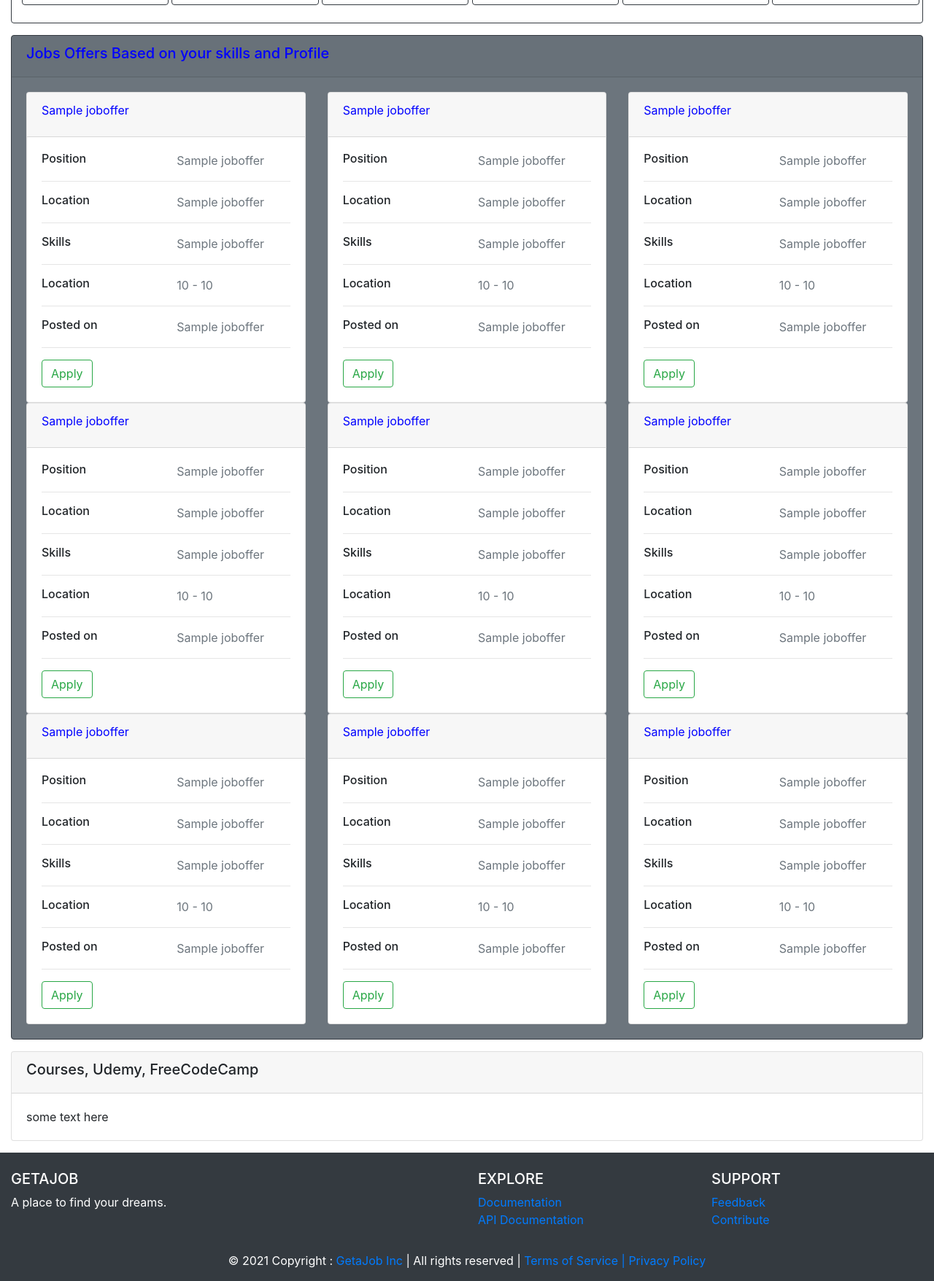
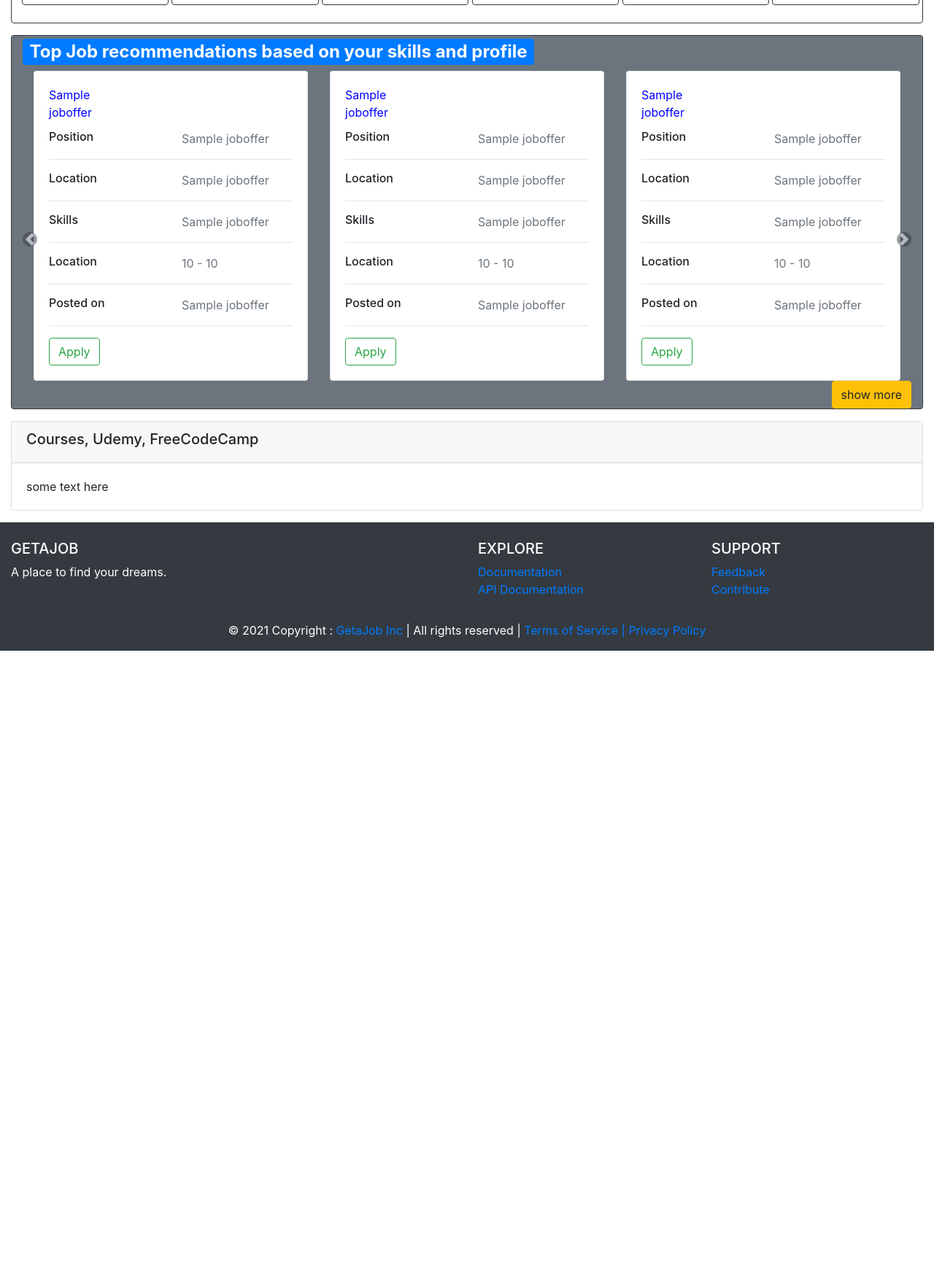
Before and after one commit to smartinternz02/SPS-9770-Skill-Job-Recommender-, a Flask app: template templates/main.html in a window 1280 px wide. Shown: the part 469-2225 px from the top of the page at 73% size. After the commit the page ends 1361 px from the top, so only its background shows below. Run offline with Flask 2, Linux system fonts and the light colour scheme; the template is opened without the code that fills it: most values are stand-ins (such as "Sample title", 1, 10 or a date in 2020); parts of the project's set-up code (start-up, migrations or seed data) failed here and were passed over; some libraries are stand-ins or nearby versions.

Commit message:
Add files via upload

```diff
--- a/templates/forgotpass.html
+++ b/templates/forgotpass.html
@@ -17,7 +17,7 @@
               </small></div>
         </div>
         <div class="card-footer"> <button class="btn btn-success" type="submit">Get New Password</button>
-        <a href="{{url_for('loginpage')}}"><button class="btn btn-danger" type="submit">Back to Login</button></a> </div>
+        <a href="{{url_for('loginpage')}}"><button class="btn btn-danger" type="button">Back to Login</button></a> </div>
     </form>
     </div>
     <footer class="page-footer font-small bg-dark text-white pt-4">
--- a/templates/main.html
+++ b/templates/main.html
@@ -8,21 +8,50 @@
 
   <title>GETaJob</title>
   <style>
-    .hero-brand-logo {
-      text-align: center;
-      display: inline-block;
+    * {
+      box-sizing: border-box;
       }
-    .hero-brand-container {
-      padding-top: 140px;
-      padding-bottom: 45px;
+    .row {
+      display: flex;
+      }
+    .column {
+      flex: 14.33%;
+      padding: 5px;
+      }
+            @media (max-width: 768px) {
+          .carousel-inner .carousel-item > div {
+              display: none;
+          }
+          .carousel-inner .carousel-item > div:first-child {
+              display: block;
+          }
+      }
+      .carousel-inner .carousel-item.active,
+      .carousel-inner .carousel-item-next,
+      .carousel-inner .carousel-item-prev {
+          display: flex;
       }
 
-    .hero-brand-container-mobile {
-      display: none;
+      /* display 3 */
+      @media (min-width: 768px) {
+
+          .carousel-inner .carousel-item-right.active,
+          .carousel-inner .carousel-item-next {
+            transform: translateX(33.333%);
+          }
+
+          .carousel-inner .carousel-item-left.active,
+          .carousel-inner .carousel-item-prev {
+            transform: translateX(-33.333%);
+          }
+      }
+
+      .carousel-inner .carousel-item-right,
+      .carousel-inner .carousel-item-left{
+        transform: translateX(0);
       }
   </style>
 </head>
-
 <body>
   <nav class="navbar navbar-expand-lg navbar-dark bg-dark">
     <a class="navbar-brand" href="{{ url_for('home')}}">GETAJOB</a>
@@ -60,26 +89,25 @@
     </div>
   </nav>  <br/>
 
-
   <div class="container-fluid my-3">
+    <!-- Error message displays if msg variable has data in it, notifies of job application and accessing errors -->
     <div class="alert alert-primary" role="alert"{{'hidden' if not msg}}>{{msg if msg}}
       <button type="button" class="close" data-dismiss="alert" aria-label="Close">
         <span aria-hidden="true">&times;</span>
       </button>
     </div>
-
-
+    <!-- Search bar -->
     <div class="card my-3 p-3 border border-dark rounded bg-secondary">
       <h5>Find Your Dream Job, faster.</h5>
       <form name="searchbar" action="/search" method="POST">
         <div class="form-group">
           <div class="row">
             <div class="col-sm-2">
-                <select class="custom-select" name="catgeory">
-                  <option name="catgeory">Category</option>
-                  <option name="catgeory" value="skill">Skill</option>
-                  <option name="catgeory" value="job">Job</option>
-                  <option name="catgeory" value="location">Location</option>
+              <select class="custom-select" name="category">
+                <option name="category">Category</option>
+                <option name="category" value="skill">Skill</option>
+                <option name="category" value="job">Job</option>
+                <option name="category" value="location">Location</option>
               </select>
             </div>
             <div class="col-sm-8">
@@ -92,20 +120,7 @@
         </div>
       </form>
     </div>
-    <style>
-      * {
-        box-sizing: border-box;
-      }
-
-      .row {
-  display: flex;
-}
-
-.column {
-  flex: 14.33%;
-  padding: 5px;
-}
-      </style>
+    <!-- Our employers -->
     <div class="container-fluid border border-dark rounded" >
       <h3>Our Employers</h3>
       <div class="row ">&nbsp;&nbsp;&nbsp;
@@ -132,72 +147,64 @@
         </div> &nbsp;
       </div><br/>
     </div>
-    <div class="card my-3 border border-dark rounded bg-secondary">
-      <div class="card-header">
-        <h5 style="color: blue;">Jobs Offers Based on your skills and Profile</h5>
-      </div>
+    <!-- JOb offer cards displayed with python, the joboffers sent are displyed using a loop -->
+    <div class="container-fluid my-3 border border-dark rounded bg-secondary">
+      <h2><span class="badge badge-primary">Top Job recommendations based on your skills and profile</span></h2>
+      <div class="row mx-auto my-auto">
+          <div id="recipeCarousel" class="carousel slide w-100" data-ride="carousel">
+              <div class="carousel-inner w-100" role="listbox">
+                {% for n in range(1,joboffers[0]+1) %}
+                  <div class="carousel-item {{'active' if n==1}}">
+                      <div class="col-md-4">
+                        <div class="card">
                           <div class="card-body">
                             <div class="row">
-          {% for n in range(1,joboffers[0]+1) %}
                               <div class="col-md-4">
-            <div class="card">
-              <div class="card-header">
+                                <div class="card-title">
                                   <p style="color:blue" class="card-title">{{joboffers[n][1]}}</p>
                                 </div>
-              <div class="card-body">
+                              </div>
+                            </div>
+
                             <div class="row">
                               <div class="col-sm-6">
                                 <h6 class="mb-0">Position</h6>
                               </div>
-                  <div class="col-sm-6 text-secondary">
-                    {{joboffers[n][1]}}
+                              <div class="col-sm-6 text-secondary"> {{joboffers[n][2]}}
                               </div>
-                </div>
-
-                <hr>
+                            </div>  <hr>
 
                             <div class="row">
                               <div class="col-sm-6">
                                 <h6 class="mb-0">Location</h6>
                               </div>
-                  <div class="col-sm-6 text-secondary">
-                    {{joboffers[n][3]}}
+                              <div class="col-sm-6 text-secondary"> {{joboffers[n][3]}}
                               </div>
-                </div>
-
-                <hr>
+                            </div>  <hr>
 
                             <div class="row">
                               <div class="col-sm-6">
                                 <h6 class="mb-0">Skills</h6>
                               </div>
-                  <div class="col-sm-6 text-secondary">
-                    {{joboffers[n][4]}}
+                              <div class="col-sm-6 text-secondary"> {{joboffers[n][4]}}
                               </div>
-                </div>
-
-                <hr>
+                            </div> <hr>
 
                             <div class="row">
                               <div class="col-sm-6">
                                 <h6 class="mb-0">Location</h6>
                               </div>
-                  <div class="col-sm-6 text-secondary">
-                    {{joboffers[n][5]*0.80}} - {{joboffers[n][5]*1.20}}
+                              <div class="col-sm-6 text-secondary"> {{joboffers[n][5]*0.80}} - {{joboffers[n][5]*1.20}}
                               </div>
-                </div>
-
-                <hr>
+                            </div> <hr>
 
                             <div class="row">
                               <div class="col-sm-6">
                                 <h6 class="mb-1">Posted on</h6>
                               </div>
-                  <div class="col-sm-6 text-secondary">
-                    {{joboffers[n][7]}}
+                              <div class="col-sm-6 text-secondary"> {{joboffers[n][7]}}
                               </div>
-                </div>
-                <hr>
+                            </div> <hr>
 
                             <form name="applyjob{{n}}" action="/applyjob" method="POST">
                               <input type="text" name="jobid" value="{{joboffers[n][0]}}" hidden>
@@ -209,11 +216,25 @@
                           </div>
                         </div>
                       </div>
+                  </div>
                   {% endfor %}
+              </div>
+              <a class="carousel-control-prev w-auto" href="#recipeCarousel" role="button" data-slide="prev">
+                  <span class="carousel-control-prev-icon bg-dark border border-dark rounded-circle" aria-hidden="true"></span>
+                  <span class="sr-only">Previous</span>
+              </a>
+              <a class="carousel-control-next w-auto" href="#recipeCarousel" role="button" data-slide="next">
+                  <span class="carousel-control-next-icon bg-dark border border-dark rounded-circle" aria-hidden="true"></span>
+                  <span class="sr-only">Next</span>
+              </a>
+              <form name="suggestions" action="/search" method="POST" style="float: right;">
+                <input type="text" name="category" value="suggestions" hidden>
+                <input type="text" name="searchtext" value="{{joboffers[1][2]}},{{joboffers[2][3]}},{{joboffers[3][4]}}" hidden>
+                <input type="submit" value="show more" class="btn btn-warning"><br/>
+              </form>
           </div>
       </div>
   </div>
-
 
     <div class="card my-3">
       <div class="card-header">
@@ -297,5 +318,28 @@
       document.head.appendChild(t);
     });
   </script>
+  <script>
+    $('#recipeCarousel').carousel({
+  interval: 10000
+})
+
+$('.carousel .carousel-item').each(function(){
+    var minPerSlide = 3;
+    var next = $(this).next();
+    if (!next.length) {
+    next = $(this).siblings(':first');
+    }
+    next.children(':first-child').clone().appendTo($(this));
+
+    for (var i=0;i<minPerSlide;i++) {
+        next=next.next();
+        if (!next.length) {
+        	next = $(this).siblings(':first');
+      	}
+
+        next.children(':first-child').clone().appendTo($(this));
+      }
+});
+  </script>
 </body>
 </html>
```
Also changed, not shown: templates/index.html (+22 -12 lines), templates/jobapply.html (+5 -3 lines). Lines whose indentation alone changed are shown as unchanged.
